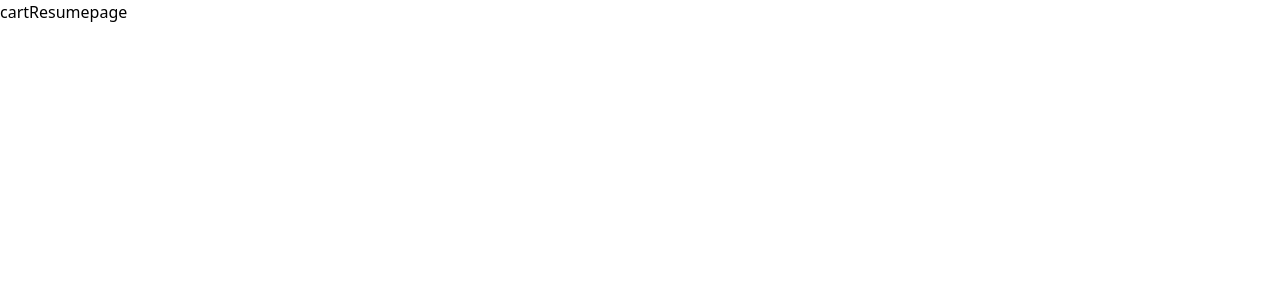
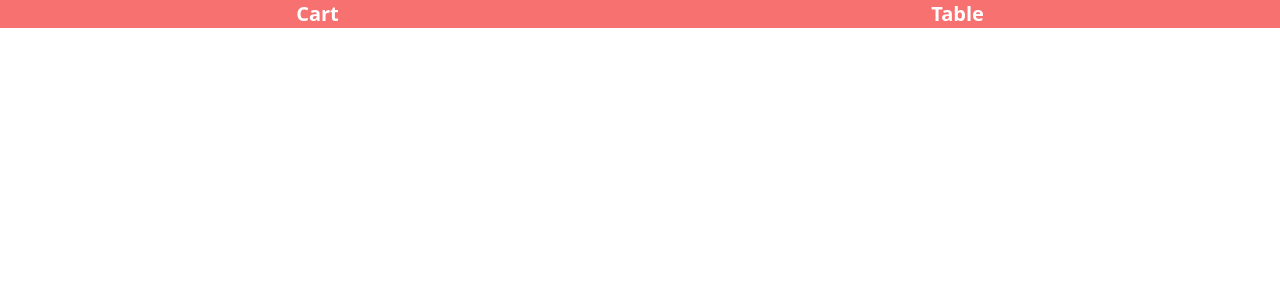
Before and after one commit to p2arthur/checkout-screen-challenge, a React (Vite) app: page / in a window 1280 px wide. Shown: the top 300 px of the page. Built offline with nearby package versions, Linux system fonts and the light colour scheme.

Commit message:
Added a new table of products and it's basic styling

```diff
--- a/src/App.jsx
+++ b/src/App.jsx
@@ -2,17 +2,24 @@ import CartPage from "./pages/CartPage";
 import ResumePage from "./pages/ResumePage";
 import Router from "./components/Router";
 import Link from "./components/Link";
+import NavigationBar from "./components/NavigationBar";
+
+import TablePage from "./pages/TablePage";
 function App() {
   return (
-    <div>
-      <Link to="/cart">cart</Link>
-      <Link to="/resumepage">Resumepage</Link>
+    <div className="flex flex-col">
+      <div>
+        <NavigationBar />
+      </div>
       <Router pathName="/resumepage">
         <ResumePage />
       </Router>
       <Router pathName="/cart">
         <CartPage />
       </Router>
+      <Router pathName="/table">
+        <TablePage />
+      </Router>
     </div>
   );
 }
--- a/src/components/Link.jsx
+++ b/src/components/Link.jsx
@@ -1,6 +1,6 @@
 import UseNavigationContext from "../hooks/use-navigation-context";
 
-function Link({ to, children }) {
+function Link({ to, children, className }) {
   const { navigate } = UseNavigationContext();
 
   const handleClick = (event) => {
@@ -9,7 +9,11 @@ function Link({ to, children }) {
   };
 
   return (
-    <a onClick={handleClick} className="cursor-pointer" href={to}>
+    <a
+      onClick={handleClick}
+      className={`${className} cursor-pointer`}
+      href={to}
+    >
       {children}
     </a>
   );
--- /dev/null
+++ b/src/components/NavigationBar.jsx
@@ -0,0 +1,22 @@
+import Link from "./Link";
+
+function NavigationBar() {
+  const Links = [
+    { label: "Cart", path: "/cart" },
+    { label: "Table", path: "/table" },
+  ];
+
+  const renderedLinks = Links.map((link) => (
+    <Link className="font-bold text-xl" to={link.path}>
+      {link.label}
+    </Link>
+  ));
+
+  return (
+    <div className="flex justify-around text-white bg-red-400 h-100">
+      {renderedLinks}
+    </div>
+  );
+}
+
+export default NavigationBar;
--- a/src/components/QuantitySection.jsx
+++ /dev/null
@@ -1,11 +0,0 @@
-import Dropdown from "./Dropdown";
-
-function QuantitySection({ children, onChange, value, options }) {
-  return (
-    <div>
-      <Dropdown />
-    </div>
-  );
-}
-
-export default QuantitySection;
--- /dev/null
+++ b/src/components/Table.jsx
@@ -0,0 +1,27 @@
+function Table({ config, sneakers }) {
+  const renderedHeaders = config.map((column) => (
+    <th className="text-start text-white border-2 border-sky-600 p-3">
+      {column.label}
+    </th>
+  ));
+
+  const renderedRows = sneakers.map((sneaker) => {
+    const renderedCells = config.map((column) => (
+      <td className="border-2 border-sky-700 text-white p-3">
+        {column.render(sneaker)}
+      </td>
+    ));
+
+    return <tr className="border-2 ">{renderedCells}</tr>;
+  });
+
+  return (
+    <table className="bg-sky-900 table-auto w-3/4 rounded overflow-hidden ">
+      <thead className="bg-sky-600">{renderedHeaders}</thead>
+
+      <tbody>{renderedRows}</tbody>
+    </table>
+  );
+}
+
+export default Table;
--- a/src/pages/CartPage.jsx
+++ b/src/pages/CartPage.jsx
@@ -61,7 +61,7 @@ function Cart() {
   );
 
   return (
-    <div className="bg-gray-900  w-screen p-10 flex justify-center items-center ">
+    <div className="bg-gray-900  w-full p-10 flex justify-center items-center ">
       {showModal ? modalElement : null}
       <CartCard>
         <CardImage />
--- /dev/null
+++ b/src/pages/TablePage.jsx
@@ -0,0 +1,43 @@
+import Table from "../components/Table";
+
+function TablePage() {
+  const sneakers = [
+    { name: "Dunk low", color: "bg-red-500", price: 890 },
+    { name: "Jordan low", color: "bg-blue-500", price: 1500 },
+    { name: "Jordan high", color: "bg-orange-500", price: 1500 },
+    { name: "Nike Air Max", color: "bg-slate-500", price: 1500 },
+  ];
+
+  const config = [
+    { label: "Model", render: (sneaker) => sneaker.name },
+    {
+      label: "Color",
+      render: (sneaker) => (
+        <div
+          className={`${sneaker.color}  h-10 rounded shadow-lg p-2 m-1`}
+        ></div>
+      ),
+    },
+    { label: "Price", render: (sneaker) => `$${sneaker.price}` },
+    {
+      label: "Image",
+      render: (sneaker) => (
+        <div className=" flex justify-center">
+          <img
+            className="h-20 w-20 transform hover:scale-150 hover:shadow-lg rounded-lg"
+            src="https://dev-ace1-app-storage.s3.us-west-2.amazonaws.com/images/sneakers/DD1391%20102/original/png/mimified/1649762866747.png"
+            alt=""
+          />
+        </div>
+      ),
+    },
+  ];
+
+  return (
+    <div className="bg-slate-900 h-screen p-10 rounded flex justify-center">
+      <Table config={config} sneakers={sneakers} />
+    </div>
+  );
+}
+
+export default TablePage;
```
